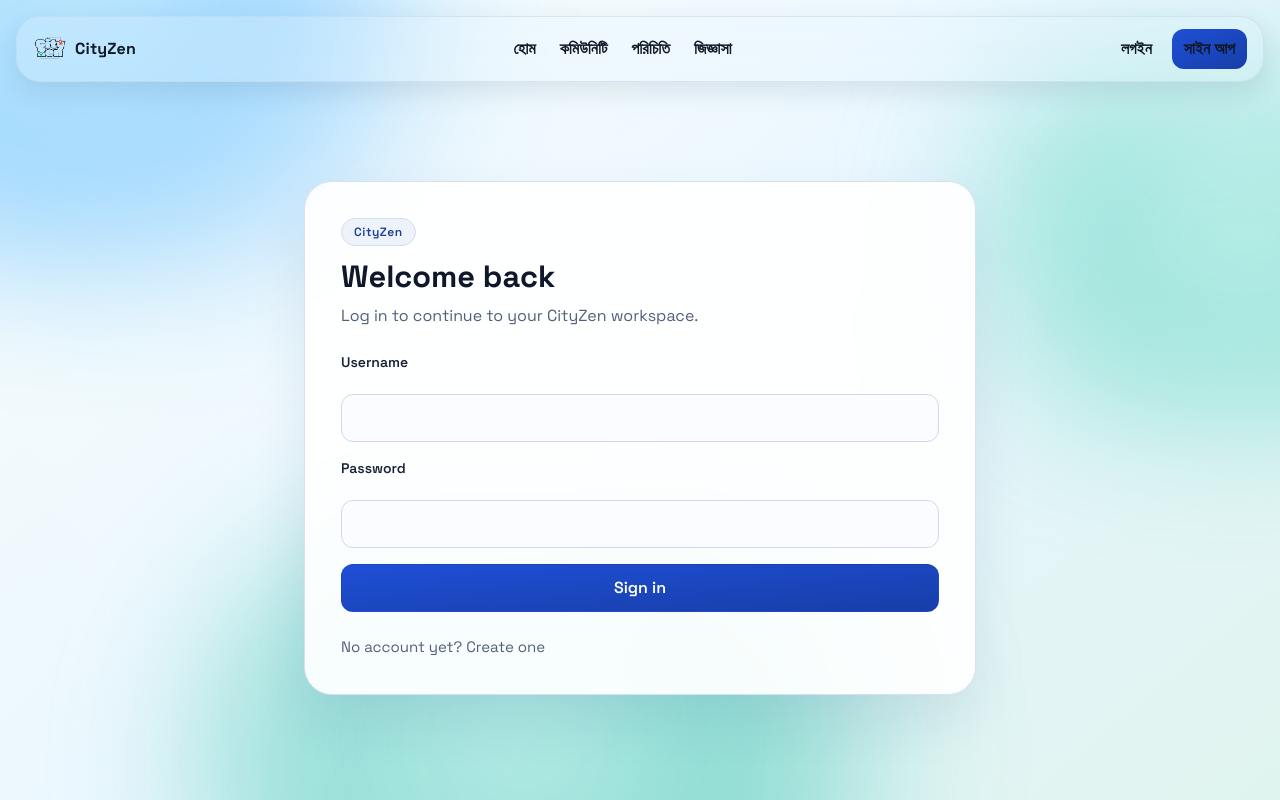
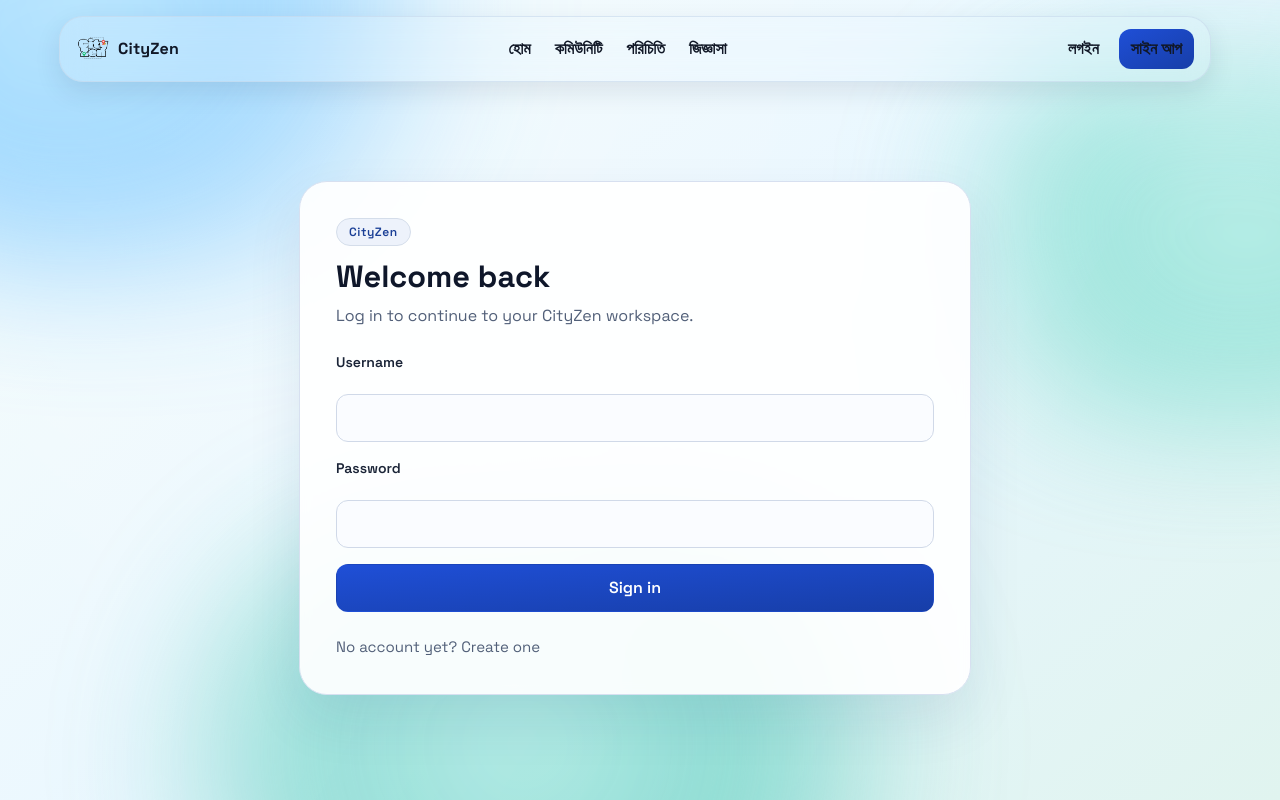
Before and after one commit to Andrew-Velox/Project_CityZen, a Next.js app in the folder cityzen_frontend/: page /login in a window 1280 px wide. Built offline with nearby package versions, Linux system fonts and the light colour scheme; no server answers.

Commit message:
update ui

```diff
--- a/cityzen_frontend/app/globals.css
+++ b/cityzen_frontend/app/globals.css
@@ -22,6 +22,43 @@
   --color-foreground: var(--foreground);
   --font-sans: var(--font-space-grotesk);
   --font-mono: var(--font-ibm-plex-mono);
+}
+
+html {
+  scrollbar-gutter: stable;
+}
+
+html,
+body,
+* {
+  scrollbar-width: thin;
+  scrollbar-color: #8faac1 transparent;
+
+}
+
+*::-webkit-scrollbar {
+  width: 6px;
+  height: 6px;
+}
+
+*::-webkit-scrollbar-track {
+  background: transparent;
+}
+
+*::-webkit-scrollbar-thumb {
+  background: #8faac1;
+  border-radius: 999px;
+  border: 1px solid transparent;
+  background-clip: padding-box;
+}
+
+*::-webkit-scrollbar-thumb:hover {
+  background: #7f9bb4;
+  background-clip: padding-box;
+}
+
+*::-webkit-scrollbar-corner {
+  background: transparent;
 }
 
 body {
--- a/cityzen_frontend/components/home/city-navbar.tsx
+++ b/cityzen_frontend/components/home/city-navbar.tsx
@@ -143,12 +143,12 @@ export function CityNavbar() {
       className={`${
         isHomeRoute
           ? "absolute inset-x-0 top-0 z-[2800] w-full bg-transparent"
-          : "sticky top-0 z-[2200] mx-auto w-full shrink-0 bg-transparent"
+          : "sticky top-0 z-[2200] w-full shrink-0 bg-transparent"
       } transition-all`}
       ref={navRef}
     >
       <nav
-        className="relative z-[2201] mx-4 mt-4 flex items-center justify-between gap-3 rounded-3xl border border-[#c5d7ea99] bg-[#e9f5ff3b] px-4 py-3 shadow-[0_10px_26px_#1528481a] backdrop-blur-[14px]"
+        className="relative z-[2201] mx-auto mt-4 flex w-[calc(100%-1.5rem)] max-w-6xl items-center justify-between gap-3 rounded-3xl border border-[#c5d7ea99] bg-[#e9f5ff3b] px-4 py-3 shadow-[0_10px_26px_#1528481a] backdrop-blur-[14px] sm:w-[calc(100%-2rem)]"
         aria-label="Main navigation"
       >
         {/* Logo */}
```
Also changed, not shown: 1 other file (tests, documents, lock files or other folders).
